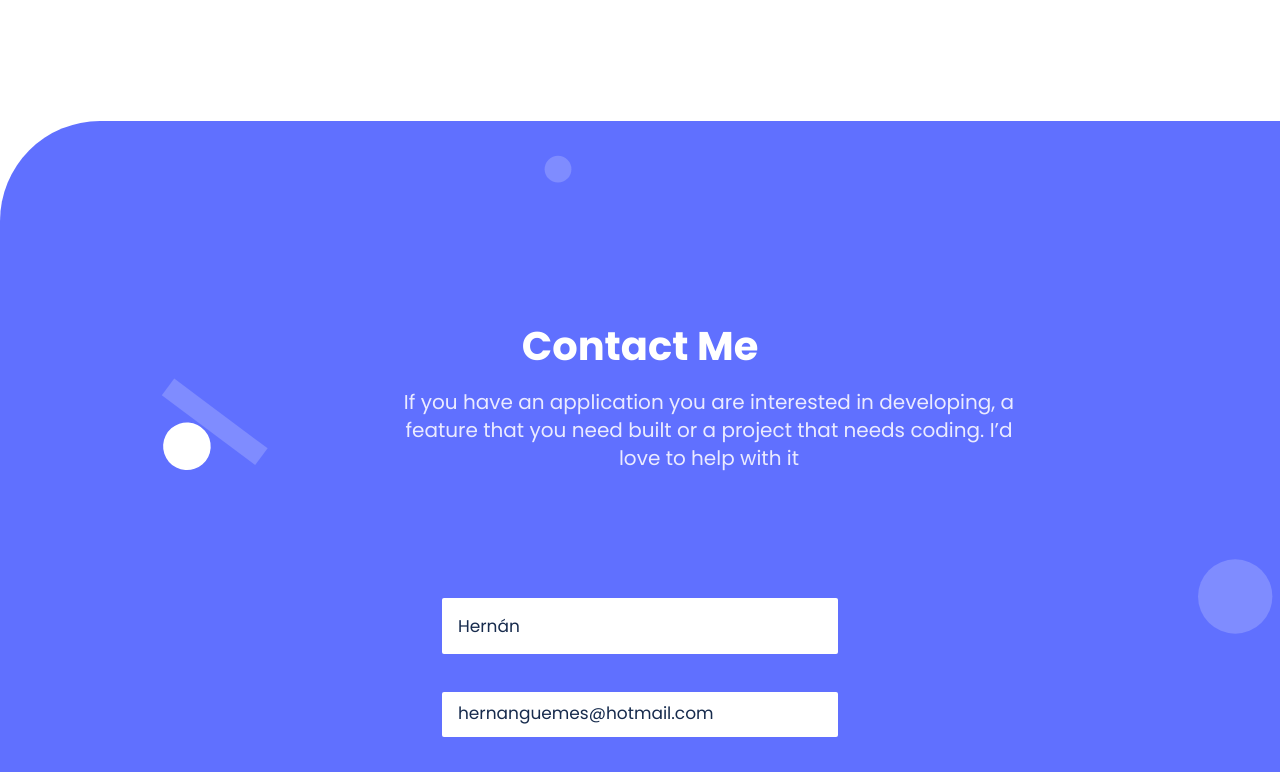
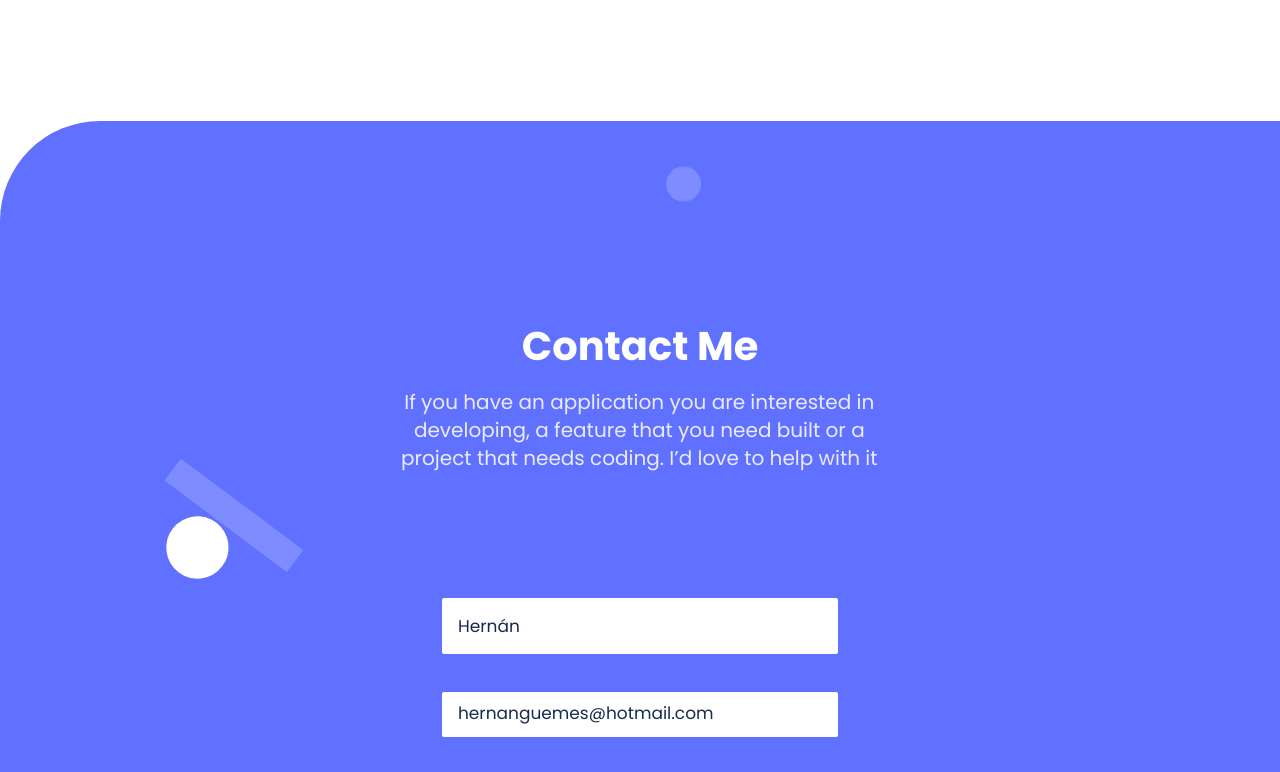
Before and after one commit to HFG43/Portfolio-Mobile-Version, a plain HTML site: page index.html in a window 1280 px wide. Shown: the part 3927-4699 px from the top of the page. Drawn offline with Linux system fonts and the light colour scheme.

Commit message:
Form Centered

```diff
--- a/style.css
+++ b/style.css
@@ -892,7 +892,7 @@ textarea::placeholder {
     position: relative;
     background-image: url(Images/contact\ form\ background\ shapes.svg);
     background-repeat: no-repeat;
-    background-size: contain;
+    background-size: cover;
   }
 
   .header-contact-me {
@@ -903,7 +903,7 @@ textarea::placeholder {
   .contact-me-paragraph {
     line-height: 1.75rem;
     padding-bottom: 1rem;
-    width: 50.4%;
+    width: 39.5138%;
     height: 11.135%;
     margin-left: 30.19%;
     margin-right: 30.19% ;
```
Also changed, not shown: index.html (+0 -1 lines).
